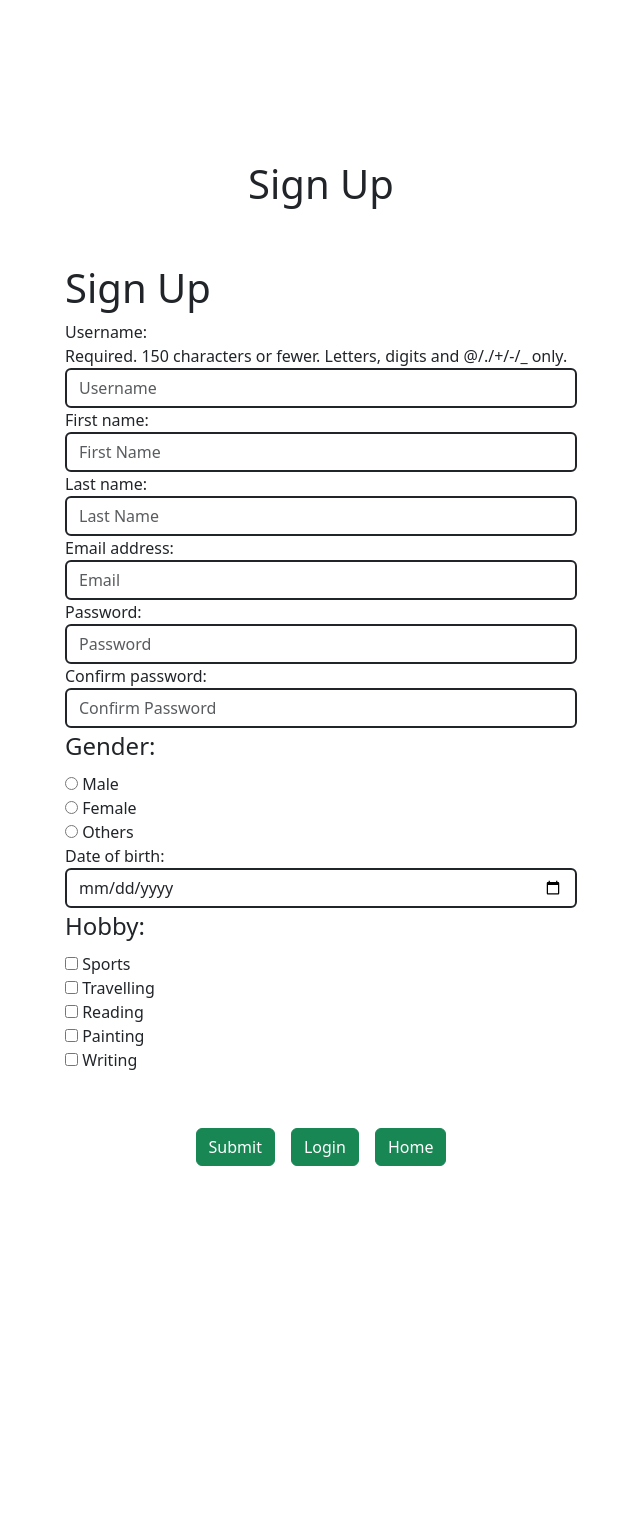
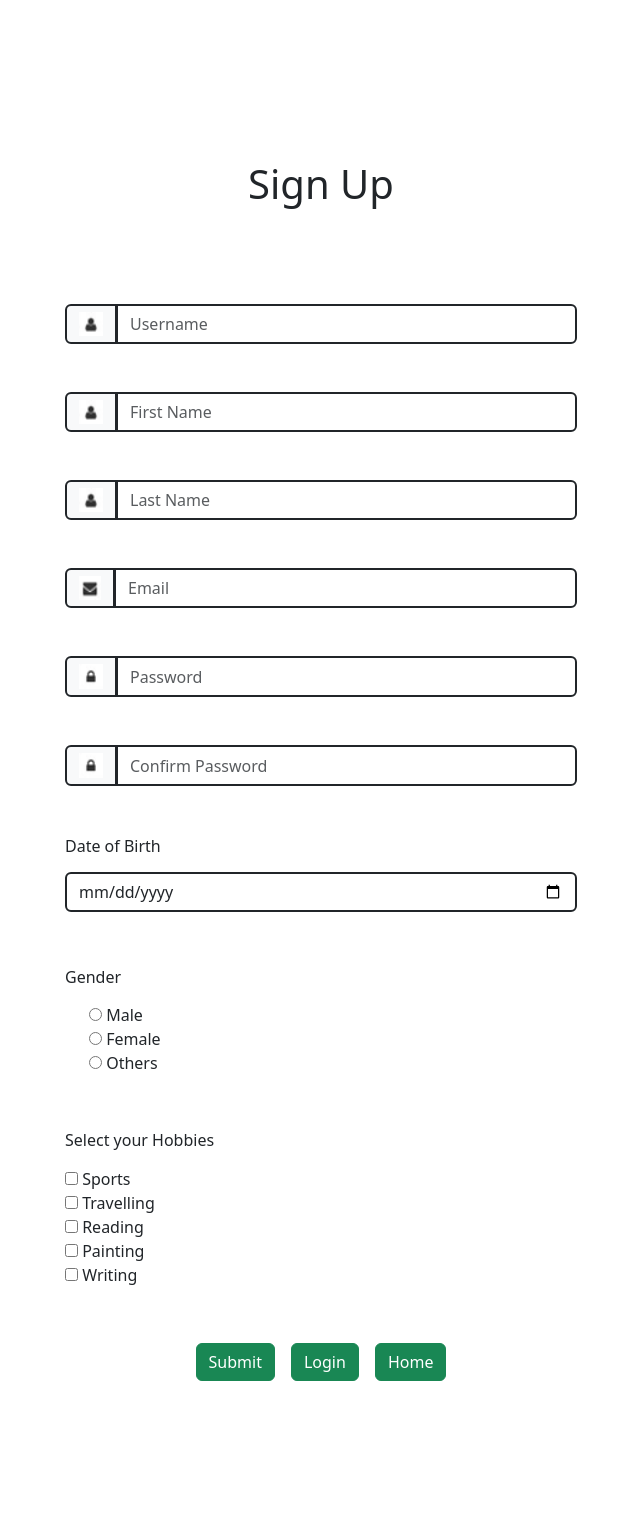
Before and after one commit to AjaySanepara7/Django-User-Authentication, a Django app: page /register/ in a window 1280 px wide. Shown: the top 1527 px of the page, without its empty margins (319-959 px from the left). Before the commit the page ends 1166 px from the top, so only its background shows below. Run offline with Django 5.2, Linux system fonts and the light colour scheme; some libraries are stand-ins or nearby versions.

Commit message:
fix: modified template to render custom widgets

```diff
--- a/login/templates/login/registration.html
+++ b/login/templates/login/registration.html
@@ -9,21 +9,136 @@
         <div class="top-line"></div>
         <div class="formbox p-5">
 
-            <h1 class="text-center pt-5">Sign Up</h1>
+            <h1 class="text-center pt-5 mb-5">Sign Up</h1>
 
             {% if userexists %}<h3 class="text-center pt-5"><strong>{{ userexists }}</strong></h3>{% endif %}
 
             <form class=" py-5 cmxform" id="signupForm"   method="post" autocomplete="off">
                 {% csrf_token %}
-                <h1>Sign Up</h1>
+
+                {{ user_form.non_field_errors }}
+                {{ person_form.non_field_errors }}
+                <div>
+                    <div>
+                        {{ user_form.username.errors }}
+                    </div>
+                    <div class="fieldWrapper input-group mb-5">
+                        <span class="input-group-text border border-2 border-dark">
+                            <img src="{% static 'login/Assets/person.png' %}" class="w-100 h-100" alt="mail-logo">
+                        </span>
+                        {{ user_form.username }}
+                    </div>
+                    <label for="{{ user_form.username.id_for_label }}" class="error">Please enter your Username</label>
+                </div>
+
 
                 <div>
-                    {{user_form}}
+                    <div>
+                        {{ user_form.first_name.errors }}
+                    </div>
+                    <div class="fieldWrapper input-group mb-5">
+                        <span class="input-group-text border border-2 border-dark">
+                            <img src="{% static 'login/Assets/person.png' %}" class="w-100 h-100" alt="mail-logo">
+                        </span>
+                        {{ user_form.first_name }}
+                    </div>
+                    <label for="{{ user_form.first_name.id_for_label }}" class="error">Please enter your First Name</label>
                 </div>
 
+
                 <div>
-                    {{person_form}}
+                    <div>
+                        {{ user_form.last_name.errors }}
+                    </div>
+                    <div class="fieldWrapper input-group mb-5">
+                        <span class="input-group-text border border-2 border-dark">
+                            <img src="{% static 'login/Assets/person.png' %}" class="w-100 h-100" alt="mail-logo">
+                        </span>
+                        {{ user_form.last_name }}
+                    </div>
+                    <label for="{{ user_form.last_name.id_for_label }}" class="error">Please enter your Last Name</label>
                 </div>
+
+
+                <div>
+                    <div>
+                        {{ user_form.email.errors }}
+                    </div>
+                    <div class="error mt-3">
+                    </div>
+                    <div class="fieldWrapper input-group mb-5">
+                        <span class="input-group-text border border-2 border-dark">
+                            <img src="{% static 'login/Assets/image.png' %}" class="w-100 h-100" alt="mail-logo">
+                        </span>
+                        {{ user_form.email }}
+                    </div>
+                    <label for="{{ user_form.email.id_for_label }}" class="error">Please enter your Email</label>
+                </div>
+
+
+                <div>
+                    <div>
+                        {{ user_form.password.errors }}
+                    </div>
+                    <div class="fieldWrapper input-group mb-5">
+                        <span class="input-group-text border border-2 border-dark">
+                            <img src="{% static 'login/Assets/lock.png' %}" class="w-100 h-100" alt="mail-logo">
+                        </span>
+                        {{ user_form.password }}
+                    </div>
+                    <label for="{{ user_form.password.id_for_label }}" class="error">Please enter your Password</label>
+                </div>
+
+
+                <div>
+                    <div>
+                        {{ user_form.confirm_password.errors }}
+                    </div>
+                    <div class="fieldWrapper input-group mb-5">
+                        <span class="input-group-text border border-2 border-dark">
+                            <img src="{% static 'login/Assets/lock.png' %}" class="w-100 h-100" alt="mail-logo">
+                        </span>
+                        {{ user_form.confirm_password }}
+                    </div>
+                    <label for="{{ user_form.confirm_password.id_for_label }}" class="error">Please enter the same password as above</label>
+                </div>
+
+
+                <div>
+                    <div>
+                        {{ user_form.date_of_birth.errors }}
+                    </div>
+                    <label for="{{ person_form.date_of_birth.id_for_label }}" class="h6">Date of Birth</label>
+                    <div class="input-group mt-2 mb-5">
+                        {{ person_form.date_of_birth }}
+                    </div>
+                    <label for="date_of_birth" class="error">Please enter Date of Birth</label>
+                </div>
+
+
+                <fieldset>
+                    <div>
+                        {{ person_form.gender.errors }}
+                    </div>
+                    <legend class="h6 pt-2">Gender</legend>
+                    <div class="form-check d-flex  py-2 mb-5">
+                        {{ person_form.gender}}
+                    </div>
+                    <label for="gender" class="error">Please select your gender</label>
+                </fieldset>
+
+
+                <fieldset>
+                    <div>
+                        {{ person_form.hobby.errors }}
+                    </div>
+                    <legend class="mb-3 h6">Select your Hobbies</legend>
+                    <div>
+                        {{ person_form.hobby}}
+                    </div>
+                    <label for="hobby" class="error">Please select atleast one hobby</label>
+                </fieldset>
+
 
                 <div class="d-flex justify-content-center mt-5">
                     <button type="submit" class="submit btn btn-success m-2" id="submit" name="submit">Submit</button>
@@ -32,9 +147,8 @@
                         <button type="button" class="submit btn btn-success m-2" id="login" name="login">Login</button>
                     </a>
                         <a href="{% url 'login:home' %}" class="text-white">
-                    <button type="button" class="submit btn btn-success m-2" id="submit">Home</button>
+                    <button type="button" class="submit btn btn-success m-2" id="Home">Home</button>
                         </a>
-
                 </div>
 
             </form>
```
